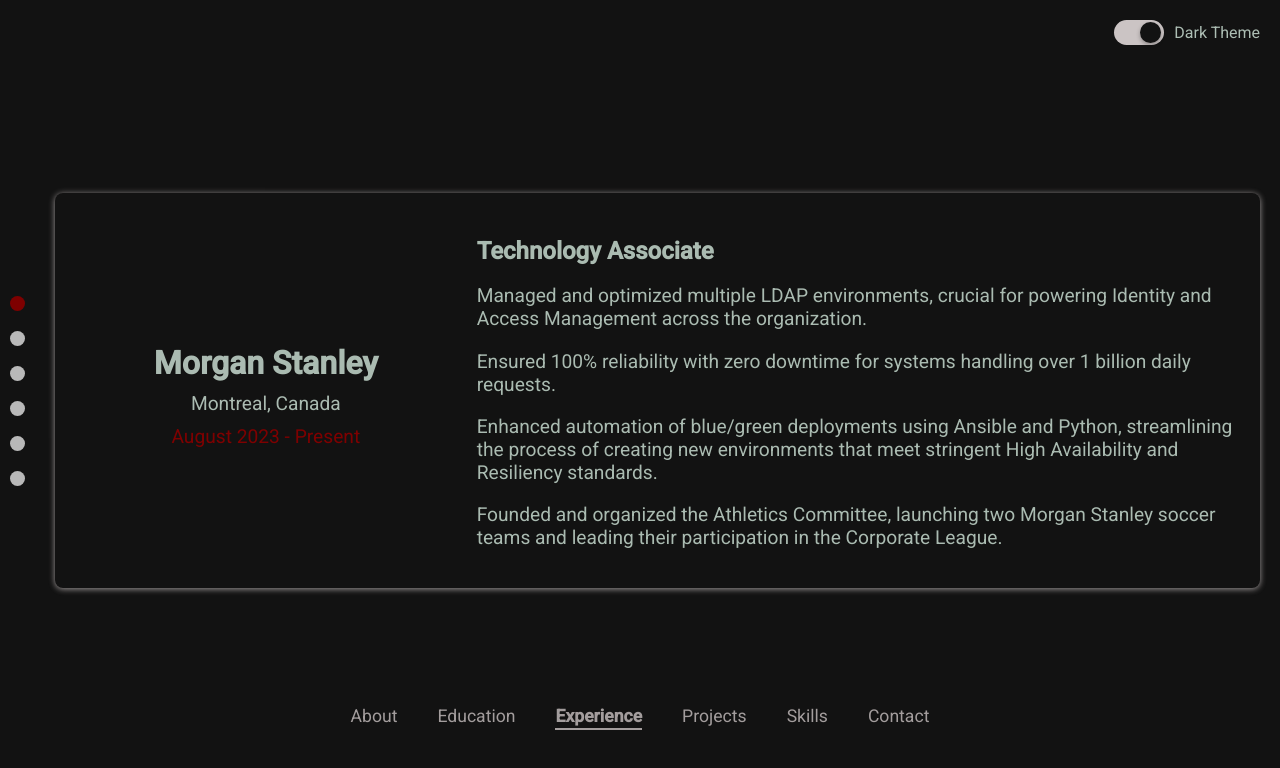
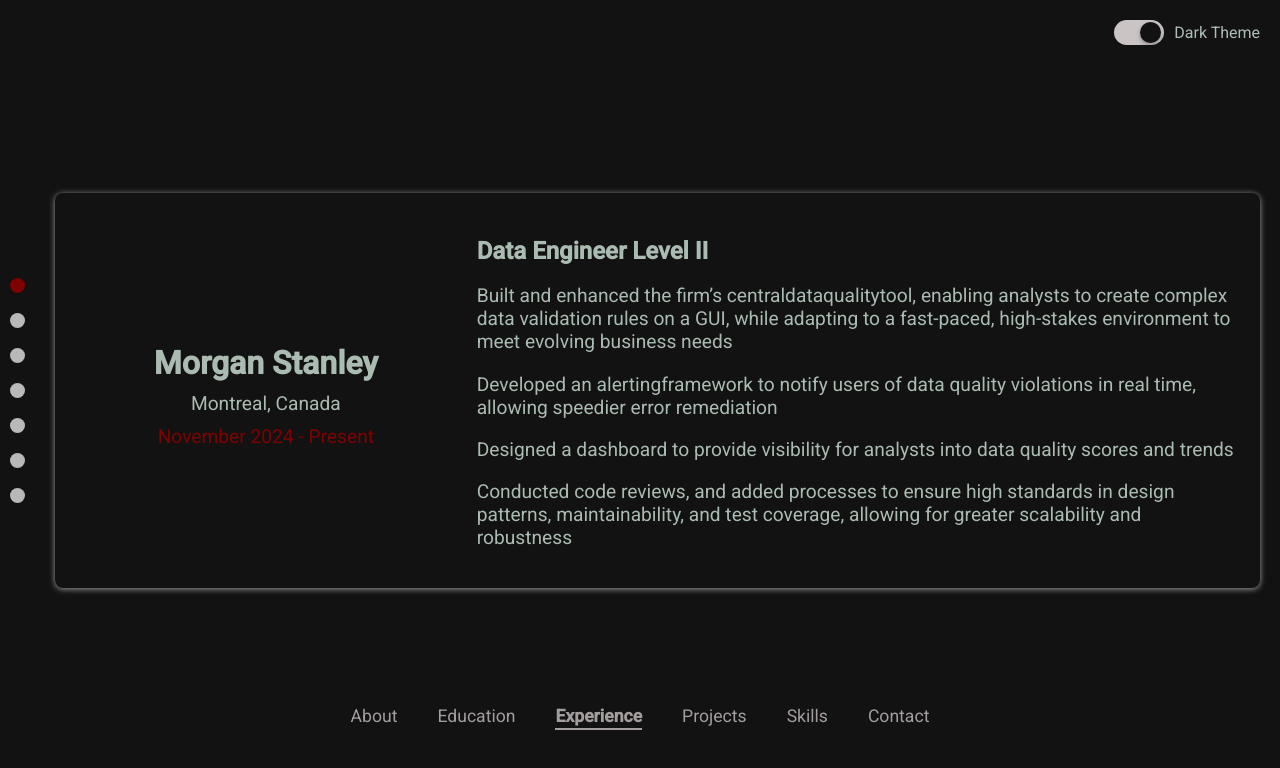
Before and after one commit to wassimwazzi/wassimwazzi.github.io, a React (Create React App) app: page / in a window 1280 px wide. Both pictures are taken after a click on the link "Experience". Shown: the top 768 px of the page. Built offline with nearby package versions, Linux system fonts and the light colour scheme.

Commit message:
update job descriptions

```diff
--- a/src/components/Experience/Experience.js
+++ b/src/components/Experience/Experience.js
@@ -7,12 +7,25 @@
     {
         company: 'Morgan Stanley',
         location: 'Montreal, Canada',
-        date: 'August 2023 - Present',
-        title: 'Technology Associate',
+        date: 'November 2024 - Present',
+        title: 'Data Engineer Level II',
         descriptions: [
-            'Managed and optimized multiple LDAP environments, crucial for powering Identity and Access Management across the organization.',
-            'Ensured 100% reliability with zero downtime for systems handling over 1 billion daily requests.',
-            'Enhanced automation of blue/green deployments using Ansible and Python, streamlining the process of creating new environments that meet stringent High Availability and Resiliency standards.',
+            'Built and enhanced the firm’s centraldataqualitytool, enabling analysts to create complex data validation rules on a GUI, while adapting to a fast-paced, high-stakes environment to meet evolving business needs',
+            'Developed an alertingframework to notify users of data quality violations in real time, allowing speedier error remediation',
+            'Designed a dashboard to provide visibility for analysts into data quality scores and trends',
+            'Conducted code reviews, and added processes to ensure high standards in design patterns, maintainability, and test coverage, allowing for greater scalability and robustness',
+        ],
+    },
+    {
+        company: 'Morgan Stanley',
+        location: 'Montreal, Canada',
+        date: 'August 2023 - November 2024',
+        title: 'Site Reliability Engineer level II',
+        descriptions: [
+            'Managed and optimized multiple LDAP environments, crucial for powering Identity and Access Management across the organization',
+            'Automated infrastructure provisioning and blue/green deployments using Ansible, Python and Terraform, improving high availability and resilience',
+            'Performed Load and Stress Testing on the servers to ensure robustness and ability to handle customer traffic during peak hours',
+            'Developed Splunk Dashboards to improve system observability, showing real time alerts, metrics, health checks, and SLOs',
             'Founded and organized the Athletics Committee, launching two Morgan Stanley soccer teams and leading their participation in the Corporate League.',
         ],
     },
@@ -22,10 +35,10 @@
         date: 'May 2022 - June 2023',
         title: 'Full Stack Developer',
         descriptions: [
-            'Collaborated with an Agile team to develop the ClimateSmartBusiness website using Ruby on Rails, CSS, JavaScript, HTML, PostgreSQL, and Redis.',
-            'Contributed to rewriting the codebase using Django and React, leading to a much smoother and modern website.',
-            'Streamlined the website to support live training sessions by integrating with Thinkific.',
-            'Fully automated GHG emissions calculations for clients by collecting and processing utility provider data, completely eliminating the need for manual user input.',
+            'Developed the ClimateSmartBusiness website using Ruby on Rails, Django, React, PostgreSQL and Redis',
+            'Consistently exceeded expectations and delivered significant features to the website, ramping up quickly, writing high quality code, and helping teammates through pair programming',
+            'Integrated with Thinkific to support live training sessions, adding WebHooks and Websockets in the process',
+            'Fully automated GHG emissions calculations, by collecting and processing utility provider data, eliminating the need for manual work, improving efficiency and reducing the possibilities of human error',
         ],
     },
     {
```
